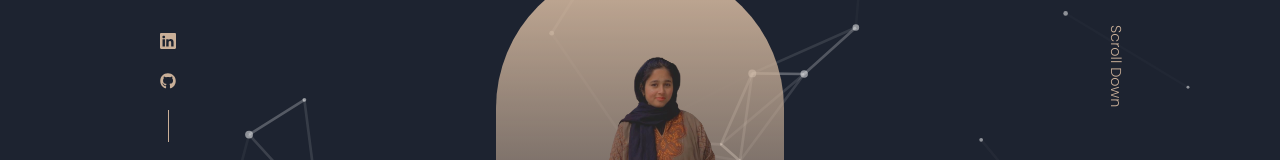
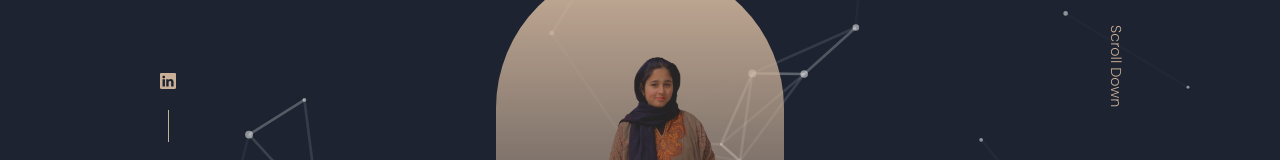
Before and after one commit to saulihaa/Personal-Portfolio, a React (Create React App) app: page / in a window 1280 px wide. Shown: the part 418-578 px from the top of the page. Built offline with nearby package versions, Linux system fonts and the light colour scheme.

Commit message:
Deployed website

```diff
--- a/src/components/header/HeaderSocial.jsx
+++ b/src/components/header/HeaderSocial.jsx
@@ -9,7 +9,7 @@ const HeaderSocial = () => {
   return (
     <div className='header__socials'>
         <a href="https://www.linkedin.com/in/sauliha-shakeel-749916256/" target= "_blank">< BsLinkedin/></a>
-        <a href="https://github.com/saulihaa" target= "_blank"><FaGithub/></a>
+
         {/* <a href="https:://dribble.com" target= "_blank"><FiDribbble/></a> */}
 
     </div>
```
Also changed, not shown: src/assets/me5.jpeg (deleted).
